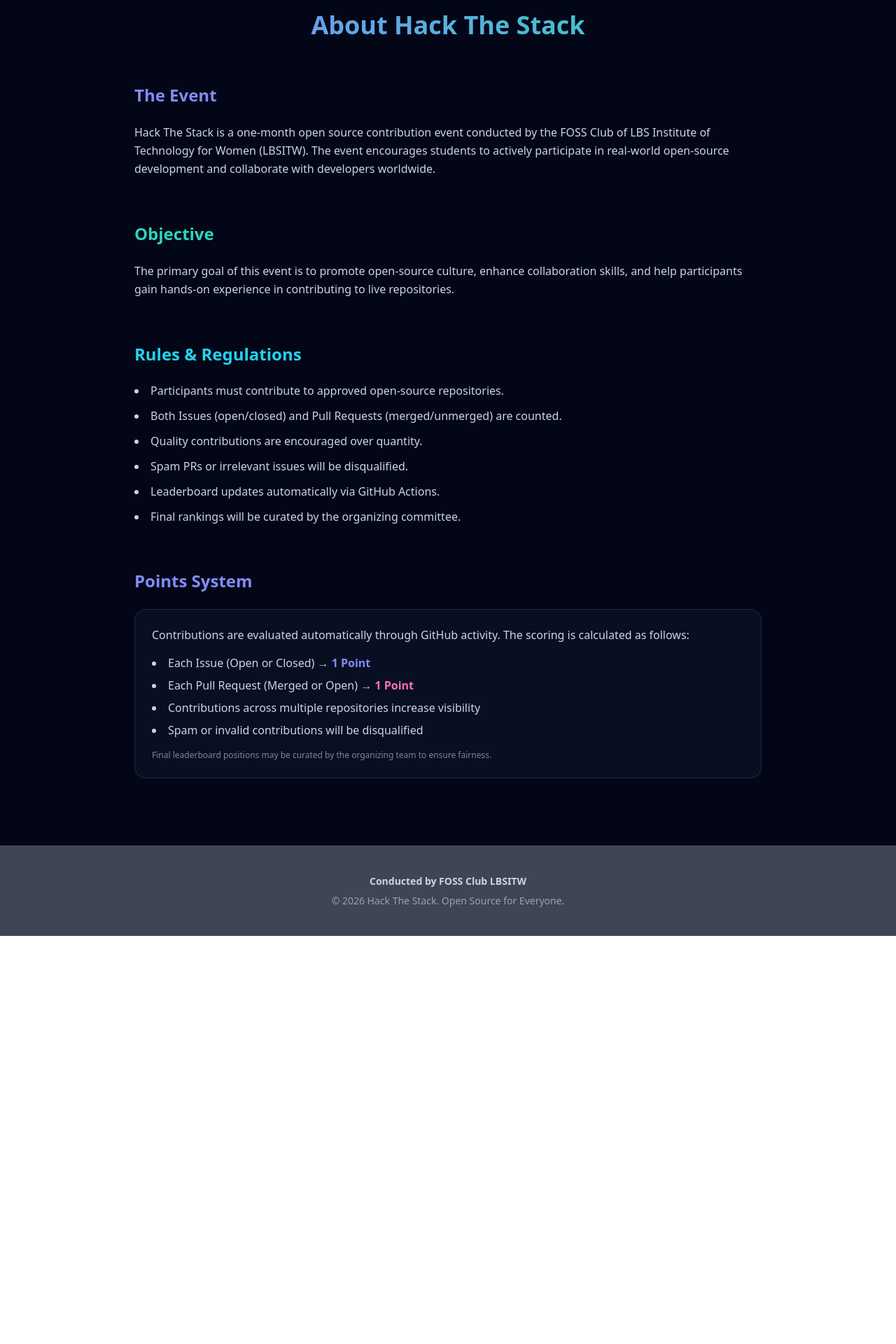
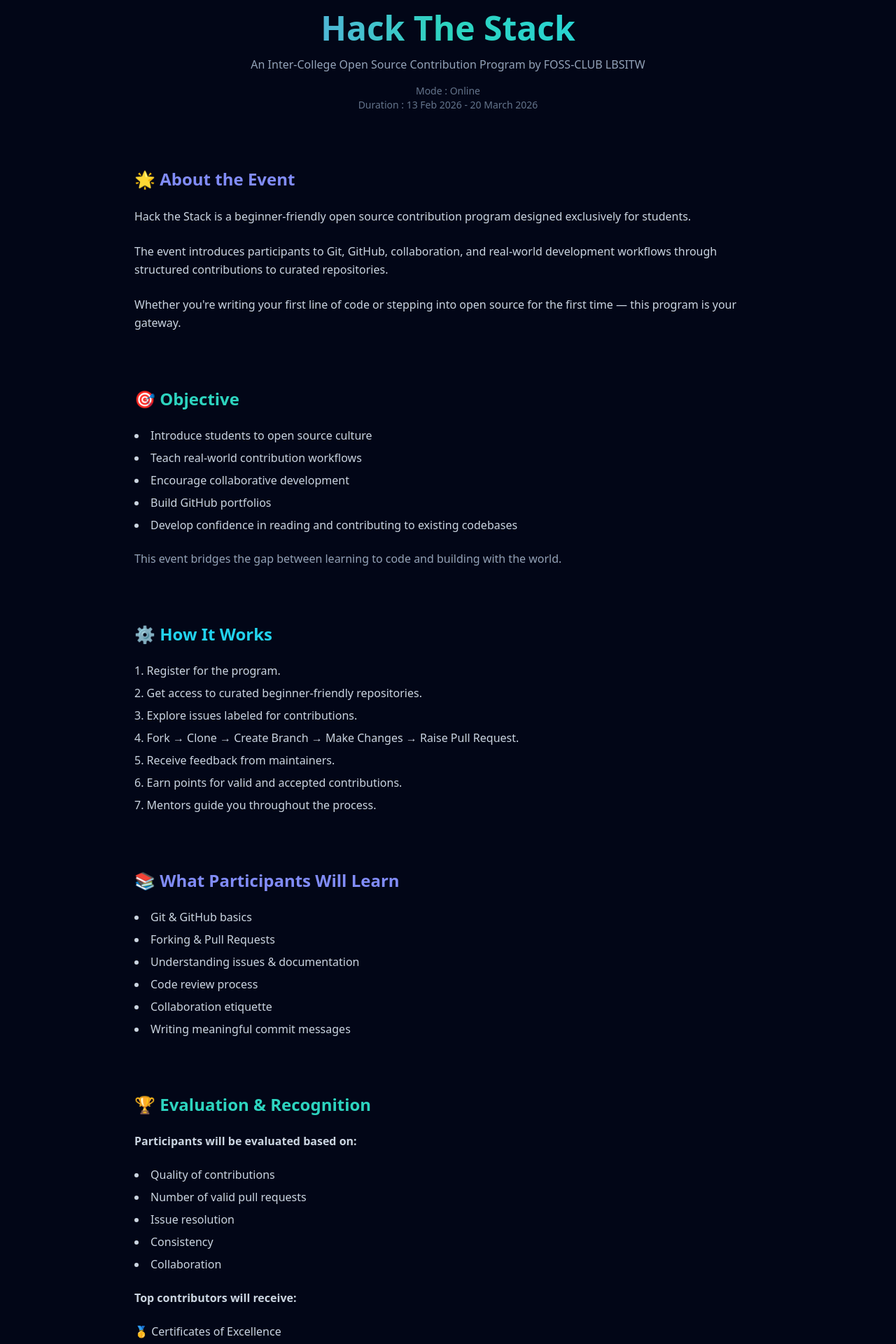
Before and after one commit to MeenakshiAM/Hack-The-Stack, a React (Vite) app: page /Hack-The-Stack/about in a window 1280 px wide. Shown: the part 80-2000 px from the top of the page at 70% size. Before the commit the page ends 1417 px from the top, so only its background shows below. Built offline with nearby package versions, Linux system fonts and the light colour scheme.

Commit message:
made some final changes

```diff
--- a/src/components/Footer.jsx
+++ b/src/components/Footer.jsx
@@ -1,18 +1,31 @@
+import fossLogo from "../assets/foss_logo.jpeg";
 
 function Footer() {
   return (
     <footer className="mt-0 bg-slate-900/80 border-t border-white/10">
-      <div className="max-w-6xl mx-auto px-6 py-10 text-center text-slate-400 text-sm">
+      <div className="max-w-6xl mx-auto px-6 py-10 text-center text-slate-400 text-sm space-y-4">
 
+        {/* Logo */}
+        <div className="flex justify-center">
+  <div className="w-10 h-10 rounded-full  border-indigo-400 flex items-center justify-center overflow-hidden">
+    <img
+      src={fossLogo}
+      alt="FOSS Club Logo"
+      className="w-full h-full object-cover"
+    />
+  </div>
+</div>
+
+
+
+        {/* Text */}
         <p className="font-semibold text-slate-300">
           Conducted by FOSS Club LBSITW
         </p>
 
-        <p className="mt-2">
+        <p>
           © {new Date().getFullYear()} Hack The Stack. Open Source for Everyone.
         </p>
-
-
 
       </div>
     </footer>
--- a/src/pages/About.jsx
+++ b/src/pages/About.jsx
@@ -1,79 +1,152 @@
 function About() {
   return (
     <div className="min-h-screen bg-slate-950 text-slate-200 px-6 py-24">
-      <div className="max-w-4xl mx-auto space-y-16">
+      <div className="max-w-4xl mx-auto space-y-20">
 
         {/* Title */}
-        <div className="text-center">
-          <h1 className="text-4xl font-black bg-gradient-to-r from-indigo-400 to-teal-400 bg-clip-text text-transparent">
-            About Hack The Stack
+        <div className="text-center space-y-4">
+          <h1 className="text-4xl md:text-5xl font-black bg-gradient-to-r from-indigo-400 via-teal-400 to-cyan-400 bg-clip-text text-transparent">
+            Hack The Stack
           </h1>
+          <p className="text-slate-400">
+            An Inter-College Open Source Contribution Program by FOSS-CLUB LBSITW
+          </p>
+          <p className="text-sm text-slate-500">
+            Mode : Online <br />
+            Duration : 13 Feb 2026 - 20 March 2026
+          </p>
         </div>
 
-        {/* Event Info */}
+        {/* About the Event */}
         <section className="space-y-6">
-          <h2 className="text-2xl font-bold text-indigo-400">
-             The Event
-          </h2>
-          <p className="text-slate-300 leading-relaxed">
-            Hack The Stack is a one-month open source contribution event
-            conducted by the FOSS Club of LBS Institute of Technology for Women (LBSITW).
-            The event encourages students to actively participate in real-world
-            open-source development and collaborate with developers worldwide.
+          <h2 className="text-2xl font-bold text-indigo-400">🌟 About the Event</h2>
+          <p className="leading-relaxed text-slate-300">
+            Hack the Stack is a beginner-friendly open source contribution program
+            designed exclusively for students.
+          </p>
+          <p className="leading-relaxed text-slate-300">
+            The event introduces participants to Git, GitHub, collaboration,
+            and real-world development workflows through structured contributions
+            to curated repositories.
+          </p>
+          <p className="leading-relaxed text-slate-300">
+            Whether you're writing your first line of code or stepping into open
+            source for the first time — this program is your gateway.
           </p>
         </section>
 
         {/* Objective */}
         <section className="space-y-6">
-          <h2 className="text-2xl font-bold text-teal-400">
-           Objective
-          </h2>
-          <p className="text-slate-300 leading-relaxed">
-            The primary goal of this event is to promote open-source culture,
-            enhance collaboration skills, and help participants gain hands-on
-            experience in contributing to live repositories.
+          <h2 className="text-2xl font-bold text-teal-400">🎯 Objective</h2>
+          <ul className="list-disc list-inside space-y-2 text-slate-300">
+            <li>Introduce students to open source culture</li>
+            <li>Teach real-world contribution workflows</li>
+            <li>Encourage collaborative development</li>
+            <li>Build GitHub portfolios</li>
+            <li>Develop confidence in reading and contributing to existing codebases</li>
+          </ul>
+          <p className="text-slate-400">
+            This event bridges the gap between learning to code and building with the world.
           </p>
         </section>
 
-        {/* Rules */}
+        {/* How It Works */}
         <section className="space-y-6">
-          <h2 className="text-2xl font-bold text-cyan-400">
-             Rules & Regulations
-          </h2>
+          <h2 className="text-2xl font-bold text-cyan-400">⚙️ How It Works</h2>
+          <ol className="list-decimal list-inside space-y-2 text-slate-300">
+            <li>Register for the program.</li>
+            <li>Get access to curated beginner-friendly repositories.</li>
+            <li>Explore issues labeled for contributions.</li>
+            <li>Fork → Clone → Create Branch → Make Changes → Raise Pull Request.</li>
+            <li>Receive feedback from maintainers.</li>
+            <li>Earn points for valid and accepted contributions.</li>
+            <li>Mentors guide you throughout the process.</li>
+          </ol>
+        </section>
 
-          <ul className="space-y-3 list-disc list-inside text-slate-300">
-            <li>Participants must contribute to approved open-source repositories.</li>
-            <li>Both Issues (open/closed) and Pull Requests (merged/unmerged) are counted.</li>
-            <li>Quality contributions are encouraged over quantity.</li>
-            <li>Spam PRs or irrelevant issues will be disqualified.</li>
-            <li>Leaderboard updates automatically via GitHub Actions.</li>
-            <li>Final rankings will be curated by the organizing committee.</li>
+        {/* What Participants Will Learn */}
+        <section className="space-y-6">
+          <h2 className="text-2xl font-bold text-indigo-400">📚 What Participants Will Learn</h2>
+          <ul className="list-disc list-inside space-y-2 text-slate-300">
+            <li>Git & GitHub basics</li>
+            <li>Forking & Pull Requests</li>
+            <li>Understanding issues & documentation</li>
+            <li>Code review process</li>
+            <li>Collaboration etiquette</li>
+            <li>Writing meaningful commit messages</li>
           </ul>
         </section>
 
+        {/* Evaluation & Recognition */}
         <section className="space-y-6">
-          <h2 className="text-2xl font-bold text-indigo-400">
-            Points System
-          </h2>
+          <h2 className="text-2xl font-bold text-teal-400">🏆 Evaluation & Recognition</h2>
+          <p className="text-slate-300 font-semibold">Participants will be evaluated based on:</p>
+          <ul className="list-disc list-inside space-y-2 text-slate-300">
+            <li>Quality of contributions</li>
+            <li>Number of valid pull requests</li>
+            <li>Issue resolution</li>
+            <li>Consistency</li>
+            <li>Collaboration</li>
+          </ul>
 
-          <div className="bg-slate-900/60 border border-white/10 rounded-2xl p-6 space-y-4 text-slate-300">
+          <p className="text-slate-300 font-semibold mt-4">Top contributors will receive:</p>
+          <ul className="space-y-2 text-slate-300">
+            <li>🥇 Certificates of Excellence</li>
+            <li>🏅 Recognition on Leaderboard</li>
+            <li>🎁 Special Prizes for winners</li>
+          </ul>
+        </section>
 
-            <p>
-              Contributions are evaluated automatically through GitHub activity.
-              The scoring is calculated as follows:
-            </p>
+        {/* Who Can Participate */}
+        <section className="space-y-6">
+          <h2 className="text-2xl font-bold text-cyan-400">👩‍💻 Who Can Participate?</h2>
+          <ul className="list-disc list-inside space-y-2 text-slate-300">
+            <li>Students affiliated under APJ Abdul Kalam Technological University (KTU)</li>
+            <li>Beginners to open source</li>
+            <li>Anyone with basic programming knowledge</li>
+            <li>Students willing to learn and collaborate</li>
+            <li>No prior open source experience required</li>
+            <li>Must have a GitHub account</li>
+          </ul>
+        </section>
 
-            <ul className="space-y-2 list-disc list-inside">
-              <li>Each Issue (Open or Closed) → <span className="text-indigo-400 font-bold">1 Point</span></li>
-              <li>Each Pull Request (Merged or Open) → <span className="text-pink-400 font-bold">1 Point</span></li>
-              <li>Contributions across multiple repositories increase visibility</li>
-              <li>Spam or invalid contributions will be disqualified</li>
-            </ul>
+        {/* Event Structure */}
+        <section className="space-y-6">
+          <h2 className="text-2xl font-bold text-indigo-400">📅 Event Structure</h2>
+          <ul className="list-disc list-inside space-y-2 text-slate-300">
+            <li>Contribution Phase (20th Feb – 13th Mar)</li>
+            <li>Mid-checkpoint Review</li>
+            <li>Final Evaluation</li>
+            <li>Result Announcement & Recognition</li>
+          </ul>
+        </section>
 
-            <p className="text-xs opacity-60">
-              Final leaderboard positions may be curated by the organizing team to ensure fairness.
-            </p>
-          </div>
+        {/* Why Hack the Stack */}
+        <section className="space-y-6">
+          <h2 className="text-2xl font-bold text-teal-400">💬 Why Hack the Stack?</h2>
+          <ul className="list-disc list-inside space-y-2 text-slate-300">
+            <li>Open source builds credibility</li>
+            <li>Recruiters value contribution history</li>
+            <li>Improves code reading skills</li>
+            <li>Builds collaboration mindset</li>
+            <li>Creates a strong campus technical community</li>
+          </ul>
+          <p className="text-slate-400">
+            This event transforms students from learners to contributors.
+          </p>
+        </section>
+
+        {/* Vision */}
+        <section className="space-y-6">
+          <h2 className="text-2xl font-bold text-cyan-400">⚡ Vision</h2>
+          <p className="leading-relaxed text-slate-300">
+            Hack the Stack aims to create a strong open source culture within students
+            and empower them to confidently contribute beyond campus to global projects.
+          </p>
+          <p className="font-semibold text-indigo-400">
+            This is not just an event.
+            It is the beginning of a contribution culture.
+          </p>
         </section>
 
       </div>
```
